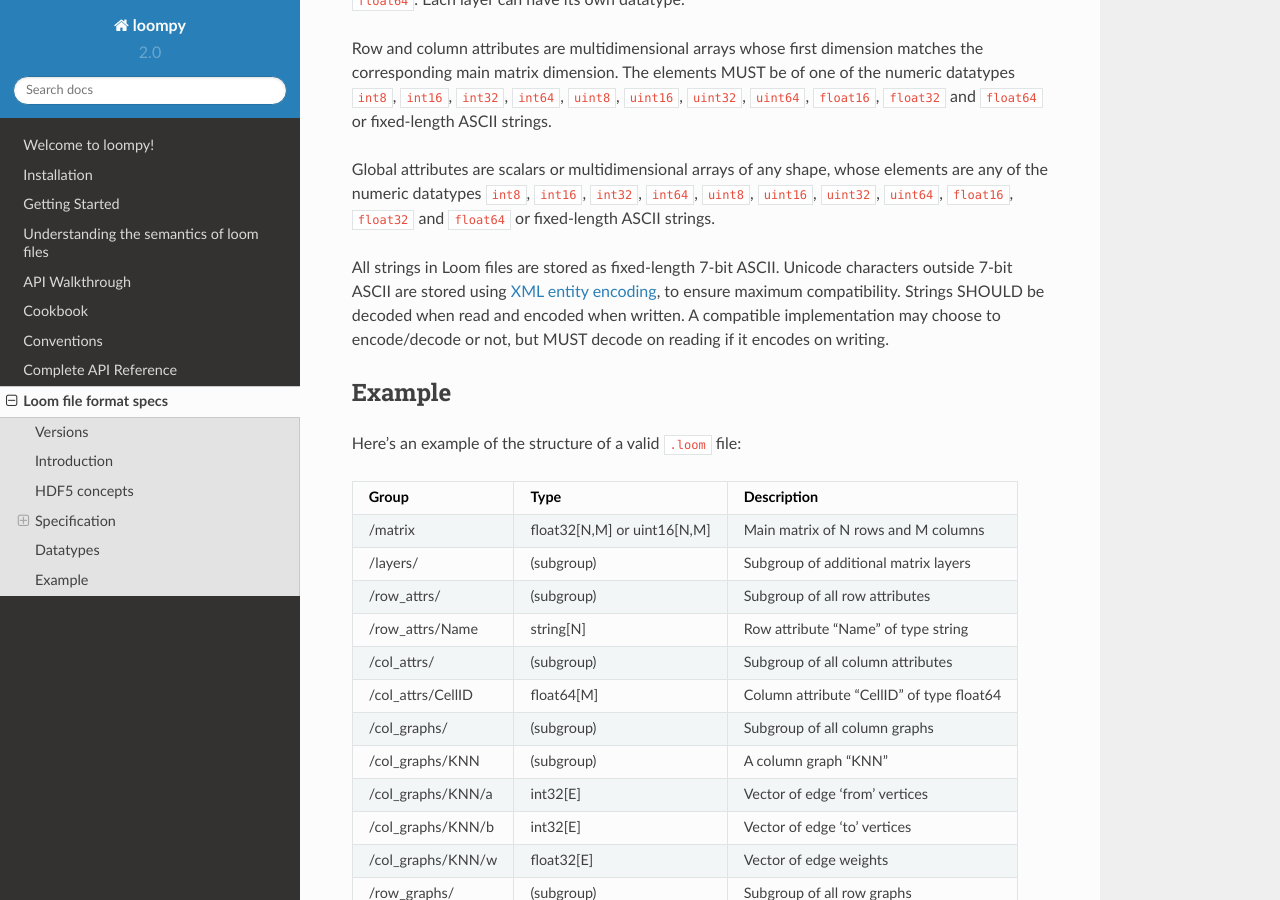
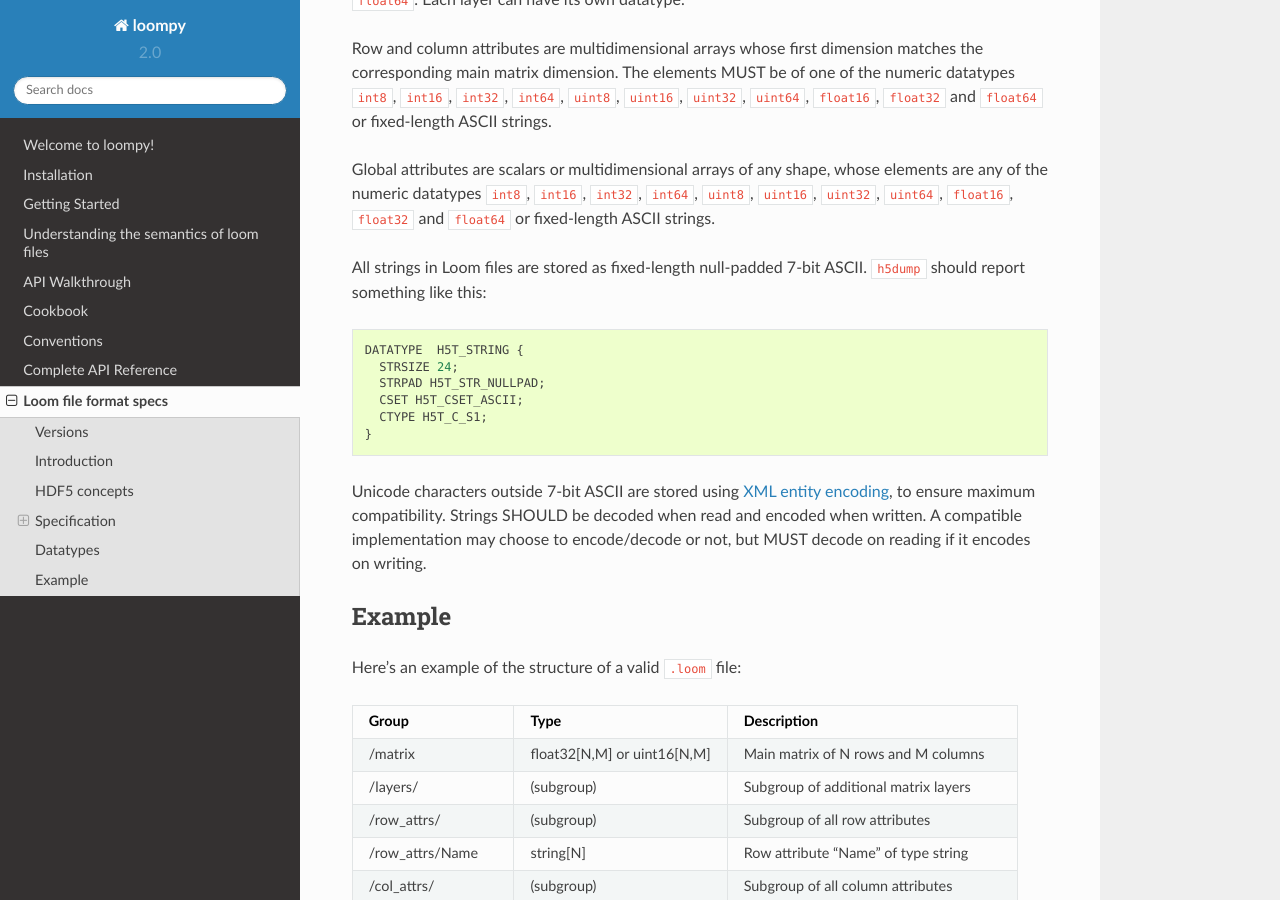
Before and after one commit to linnarsson-lab/loompy, a Sphinx documentation site: the page built from doc/format/index.rst, in a window 1280 px wide and 900 px high, scrolled down 2749 px. Built offline with Sphinx 7.4.7 and the Read the Docs theme 2.0.0, drawn with Linux system fonts in a browser that asks for light colours.

Commit message:
Compatibility with Seurat-gnerated loom files

```diff
--- a/doc/format/index.rst
+++ b/doc/format/index.rst
@@ -154,7 +154,19 @@ Row and column attributes are multidimensional arrays whose first dimension matc
 
 Global attributes are scalars or multidimensional arrays of any shape, whose elements are any of the numeric datatypes ``int8``, ``int16``, ``int32``, ``int64``, ``uint8``, ``uint16``, ``uint32``, ``uint64``, ``float16``, ``float32`` and ``float64`` or fixed-length ASCII strings.
 
-All strings in Loom files are stored as fixed-length 7-bit ASCII. Unicode characters outside 7-bit ASCII are stored using `XML entity encoding <https://en.wikipedia.org/wiki/List_of_XML_and_HTML_character_entity_references>`_, to ensure maximum compatibility. Strings SHOULD be decoded when read and encoded when written. A compatible implementation may choose to encode/decode or not, but MUST decode on reading if it encodes on writing.
+All strings in Loom files are stored as fixed-length null-padded 7-bit ASCII. ``h5dump`` should report something like this:
+
+.. code::
+
+  DATATYPE  H5T_STRING {
+    STRSIZE 24;
+    STRPAD H5T_STR_NULLPAD;
+    CSET H5T_CSET_ASCII;
+    CTYPE H5T_C_S1;
+  }
+
+
+Unicode characters outside 7-bit ASCII are stored using `XML entity encoding <https://en.wikipedia.org/wiki/List_of_XML_and_HTML_character_entity_references>`_, to ensure maximum compatibility. Strings SHOULD be decoded when read and encoded when written. A compatible implementation may choose to encode/decode or not, but MUST decode on reading if it encodes on writing.
 
 .. _loomexample:
 
```
Also changed, not shown: 1 other file.
